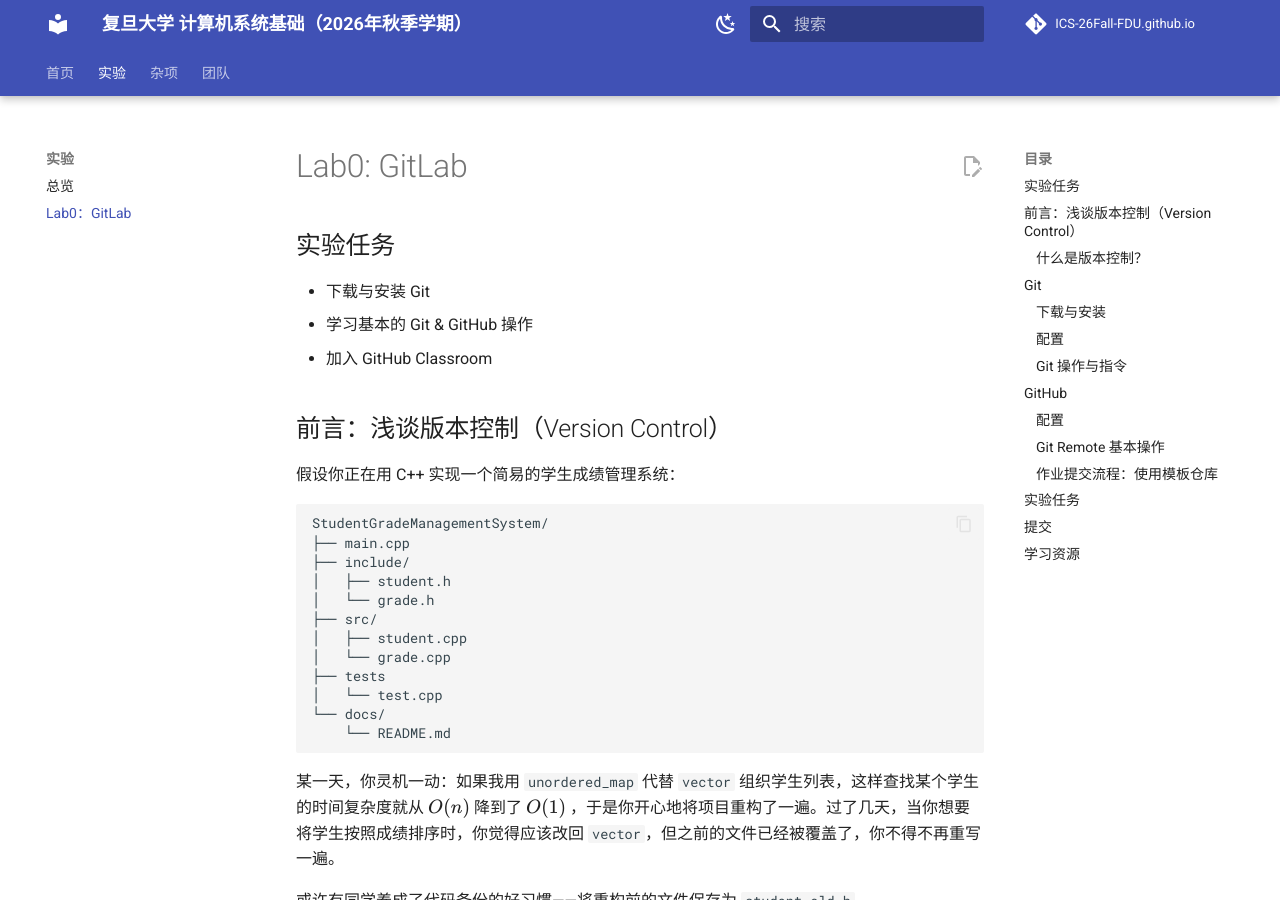
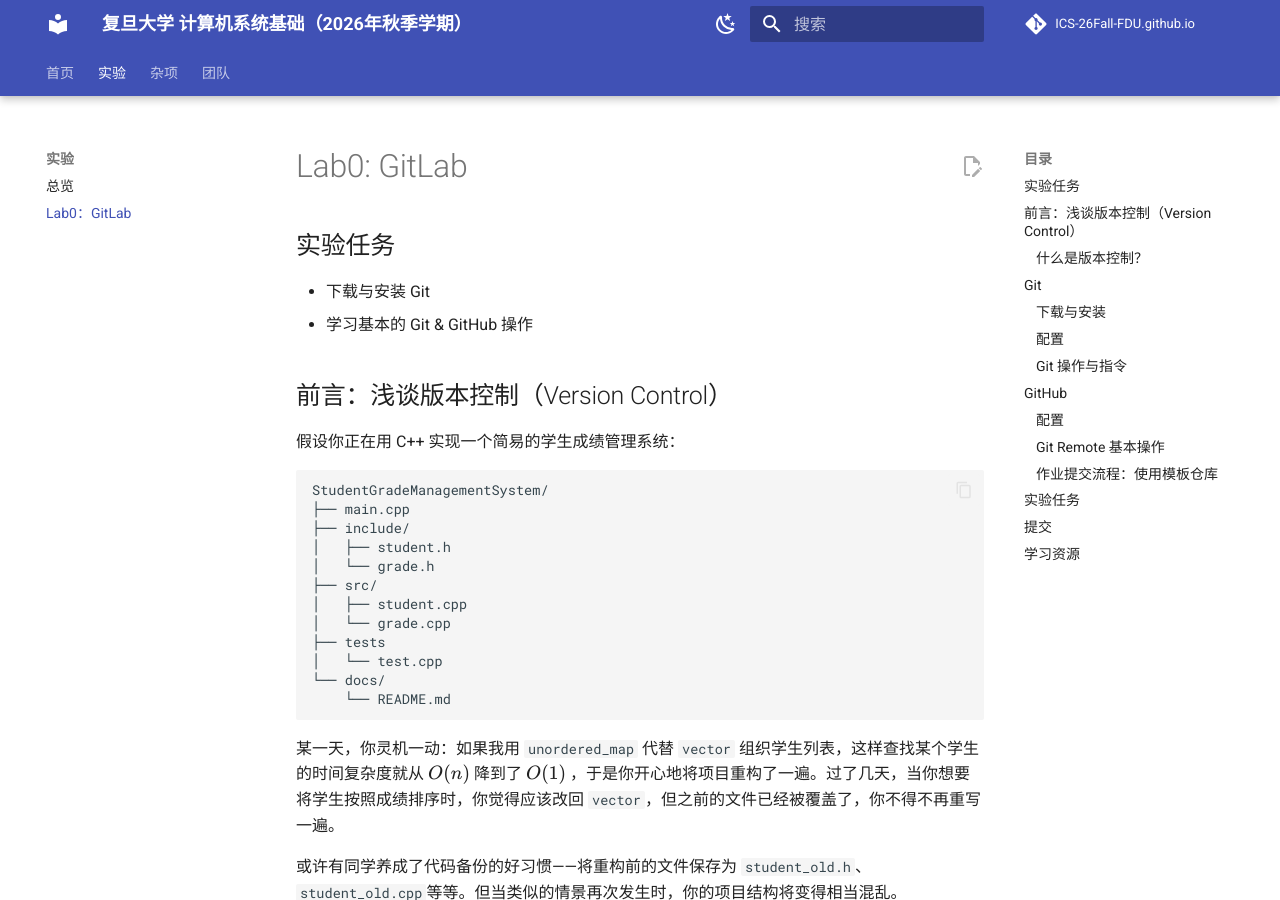
Before and after one commit to ICS-26Fall-FDU/ICS-26Fall-FDU.github.io, an MkDocs documentation site: the page built from docs/labs/lab0-git-lab.md, in a window 1280 px wide and 900 px high. Built offline with MkDocs 1.6.1 and Material for MkDocs 9.7.7, drawn with Linux system fonts in a browser that asks for light colours; comment, search, counter and statistics services are not loaded.

Commit message:
fix(lab0): delete deprecated classroom description

```diff
--- a/docs/labs/lab0-git-lab.md
+++ b/docs/labs/lab0-git-lab.md
@@ -8,7 +8,6 @@ title: "Lab0：GitLab"
 
 - 下载与安装 Git
 - 学习基本的 Git & GitHub 操作
-- 加入 GitHub Classroom
 
 ## 前言：浅谈版本控制（Version Control）
 
```
